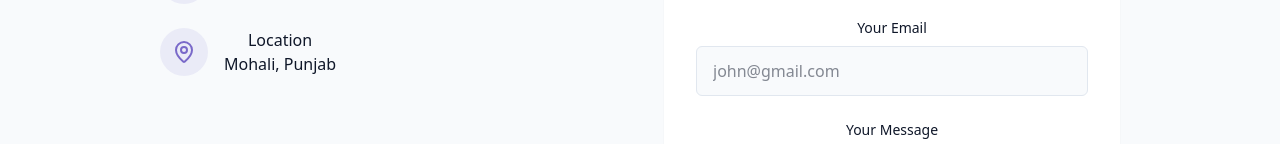
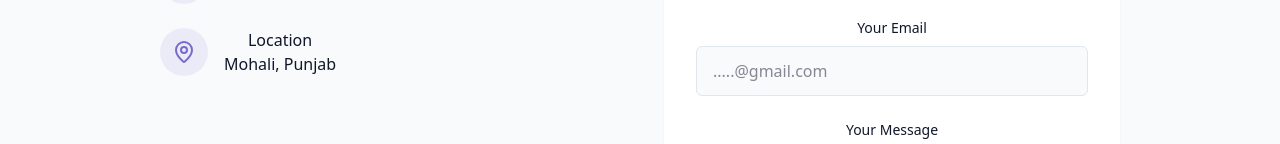
Before and after one commit to Shanu6299/Personal-Portfolio, a React (Vite) app: page / in a window 1280 px wide. Shown: the part 4238-4382 px from the top of the page. Built offline with nearby package versions, Linux system fonts and the light colour scheme.

Commit message:
Update ContactSection.jsx

```diff
--- a/src/components/ContactSection.jsx
+++ b/src/components/ContactSection.jsx
@@ -146,7 +146,7 @@ export const ContactSection = () => {
                   name="email"
                   required
                   className="w-full px-4 py-3 rounded-md border border-input bg-background focus:outline-hidden foucs:ring-2 focus:ring-primary"
-                  placeholder="john@gmail.com"
+                  placeholder=".....@gmail.com"
                 />
               </div>
 
```
